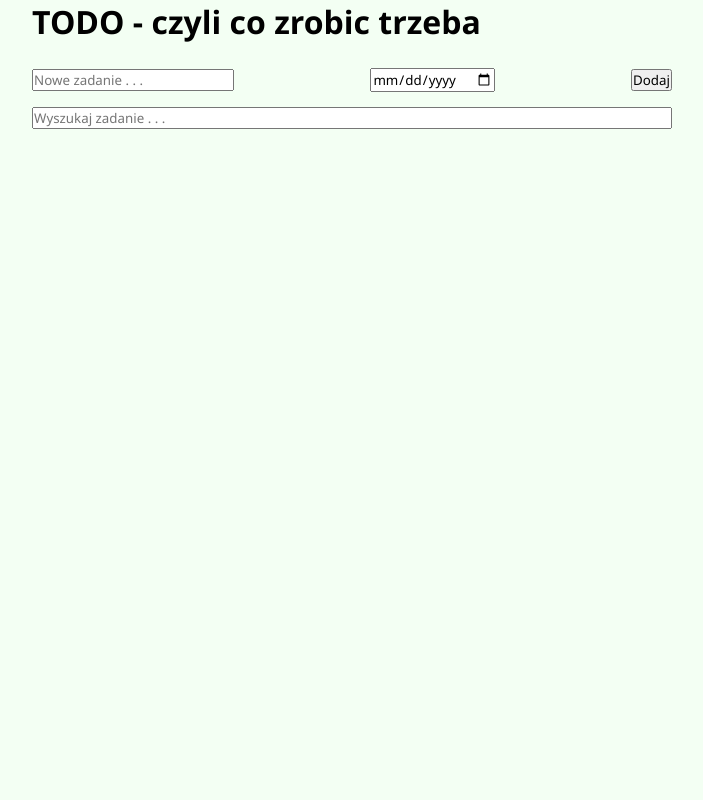
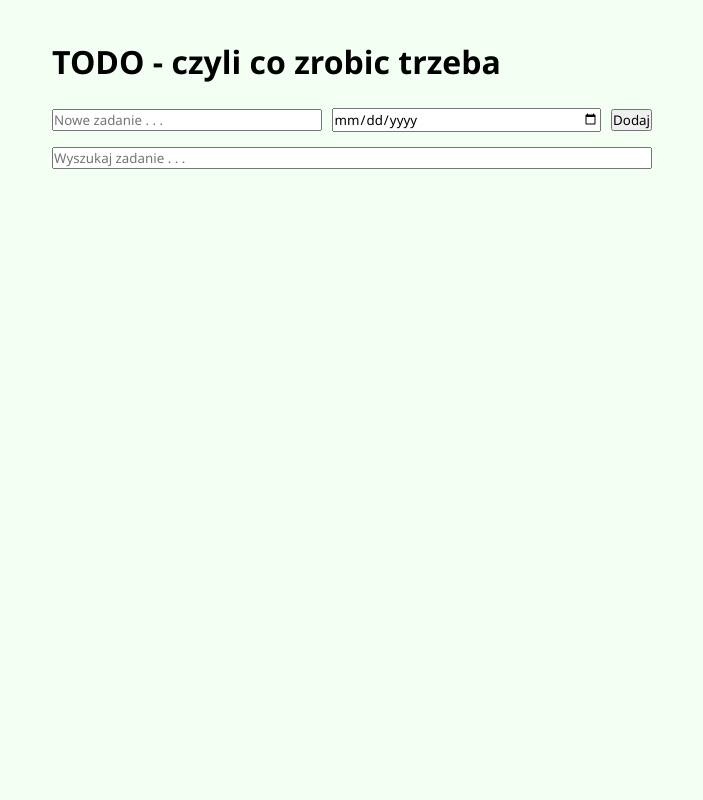
Before and after one commit to megajaz/megajaz.github.io, a PHP site: page / in a window 1280 px wide. Shown: the whole page, without its empty margins (288-991 px from the left). Run offline with PHP 8.4, Linux system fonts and the light colour scheme.

Commit message:
lab02 css changes

```diff
--- a/lab02/styles.css
+++ b/lab02/styles.css
@@ -9,12 +9,14 @@ body {
   background-color: #f3fff3;
   display: flex;
   justify-content: center;
-  align-items: top;
+  align-items: flex-start;
   min-height: 100vh;
 }
 
 .container {
-  min-width: 80vh;
+  width: 80%;
+  max-width: 600px;
+  margin-top: 40px;
 }
 
 h1 {
@@ -27,13 +29,19 @@ ul li {
   display: flex;
   justify-content: space-between;
   align-items: center;
+  gap: 12px;
 }
 
 .input-area {
   display: flex;
   align-items: center;
-  justify-content: space-between;
+  gap: 10px;
+  width: 100%;
   margin-bottom: 15px;
+}
+
+.input-area input {
+  flex: 1;
 }
 
 .task-search {
```
